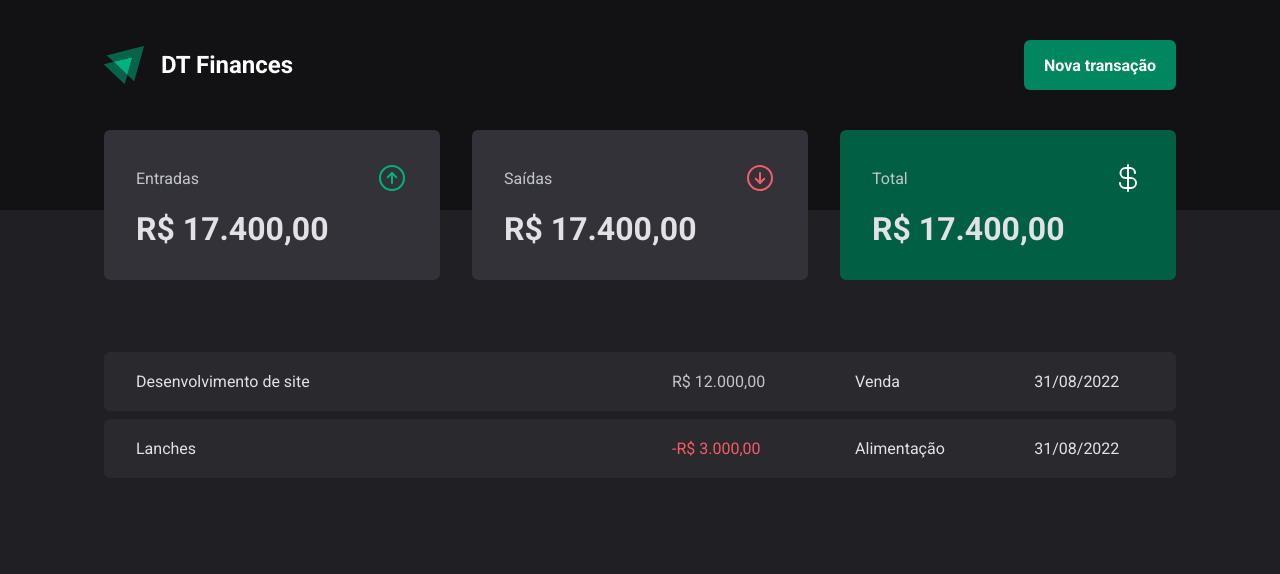
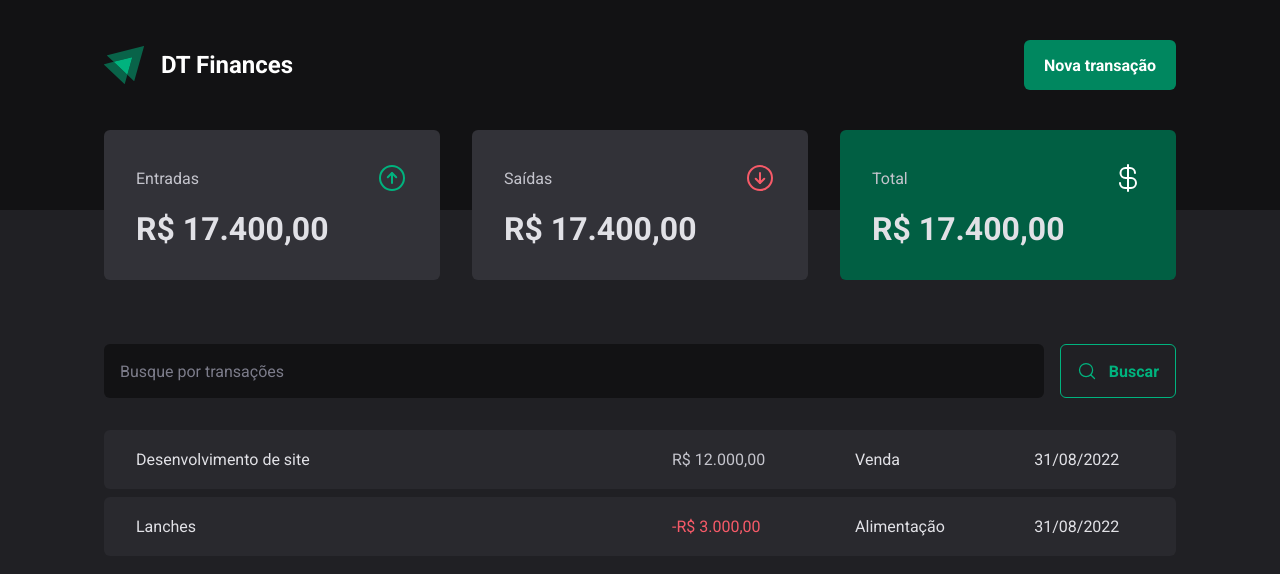
Before and after one commit to luanamozer/Finances-ts, a React (Vite) app: page / in a window 1280 px wide. Shown: the top 574 px of the page. Built offline with nearby package versions, Linux system fonts and the light colour scheme.

Commit message:
component searchform

```diff
--- /dev/null
+++ b/src/pages/Transactions/components/SearchForm/index.tsx
@@ -0,0 +1,15 @@
+import { MagnifyingGlass } from "phosphor-react";
+import { SearchFormContainer } from "./styles";
+
+export function SearchForm() {
+  return (
+    <SearchFormContainer>
+      <input type="text" placeholder="Busque por transações" />
+
+      <button type="submit">
+        <MagnifyingGlass size={20} />
+        Buscar
+      </button>
+    </SearchFormContainer>
+  );
+}
--- /dev/null
+++ b/src/pages/Transactions/components/SearchForm/styles.ts
@@ -0,0 +1,43 @@
+import styled from "styled-components";
+
+export const SearchFormContainer = styled.form`
+  display: flex;
+  gap: 1rem;
+
+  input {
+    flex: 1;
+    border-radius: 6px;
+    border: 0;
+
+    background-color: ${(props) => props.theme["gray-900"]};
+    color: ${(props) => props.theme["gray-300"]};
+
+    padding: 1rem;
+
+    &::placeholder {
+      color: ${(props) => props.theme["gray-500"]};
+    }
+  }
+  button {
+    display: flex;
+    align-items: center;
+    gap: 0.75rem;
+
+    border: 0;
+    padding: 1rem;
+    background: transparent;
+
+    border: 1px solid ${(props) => props.theme["green-300"]};
+    color: ${(props) => props.theme["green-300"]};
+    font-weight: bold;
+    border-radius: 6px;
+
+    &:hover {
+      background: ${(props) => props.theme["green-500"]};
+      border-color: 1px solid ${(props) => props.theme["green-500"]};
+      color: ${(props) => props.theme["white"]};
+
+      transition: background-color 0.2s color 0.2s border-color 0.2s;
+    }
+  }
+`;
--- a/src/pages/Transactions/index.tsx
+++ b/src/pages/Transactions/index.tsx
@@ -1,5 +1,6 @@
 import { Header } from "../../components/Header";
 import { Summary } from "../../components/Summary";
+import { SearchForm } from "./components/SearchForm";
 import {
   PriceHighlight,
   TransactionsContainer,
@@ -13,6 +14,7 @@
       <Summary />
 
       <TransactionsContainer>
+        <SearchForm />
         <TransactionsTable>
           <tbody>
             <tr>
--- a/src/pages/Transactions/styles.ts
+++ b/src/pages/Transactions/styles.ts
@@ -11,7 +11,7 @@
   width: 100%;
   border-collapse: separate;
   border-spacing: 0 0.5rem;
-  /* margin-top: 1.5rem; */
+  margin-top: 1.5rem;
 
   td {
     padding: 1.25rem 2rem;
```
